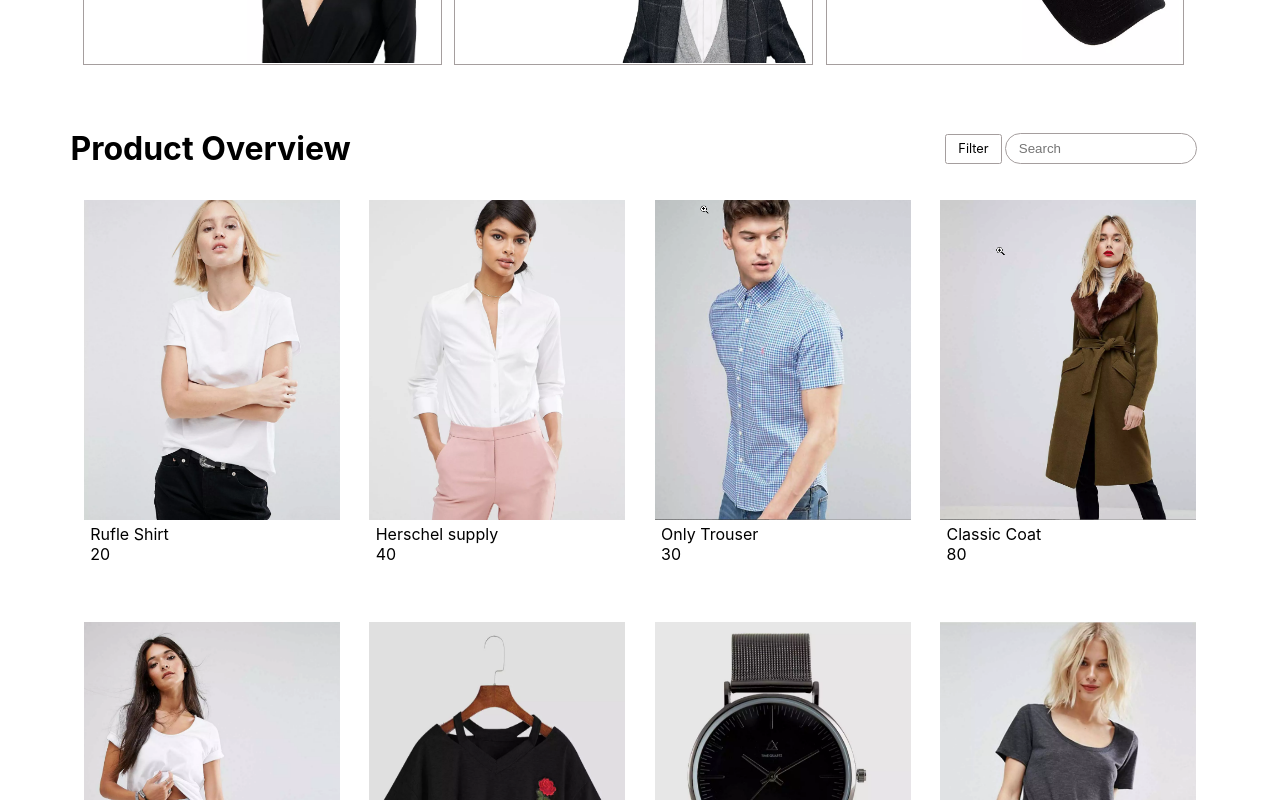
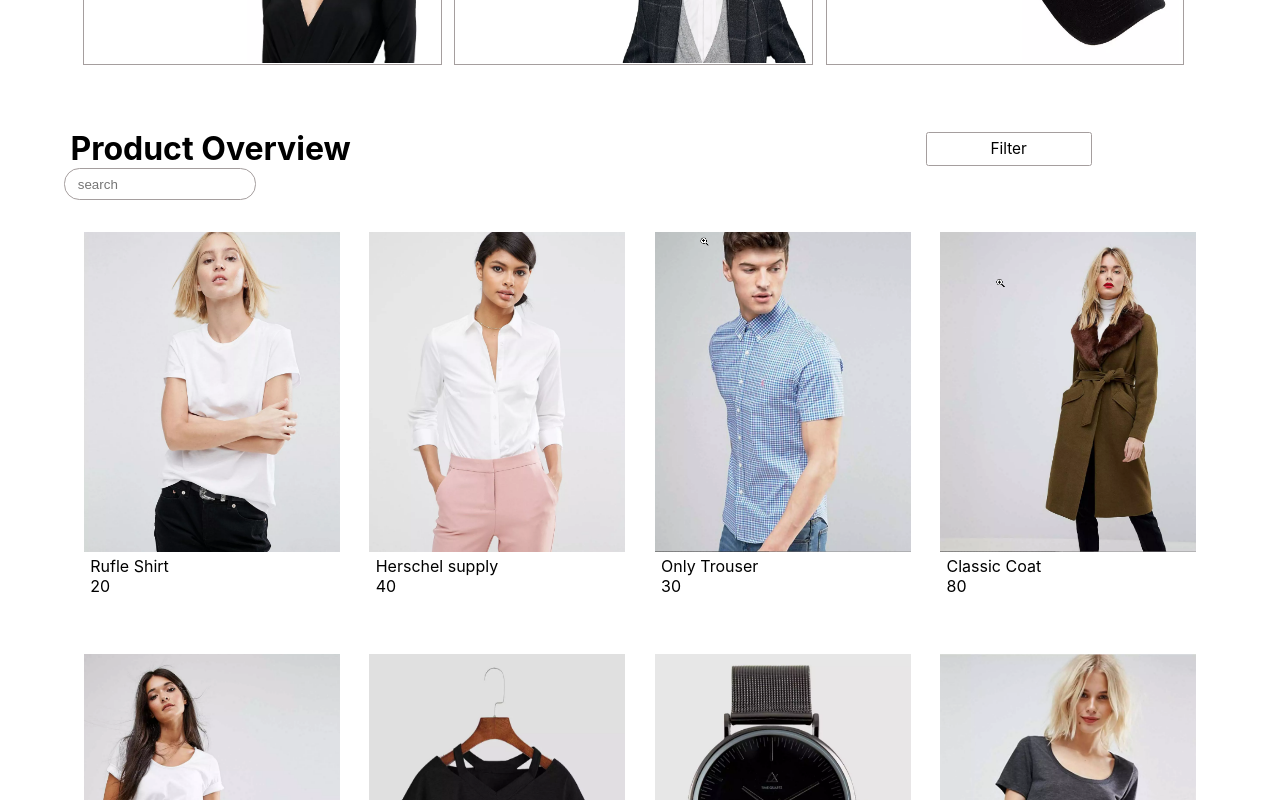
Before and after one commit to zaviyar-dev/ReactEcommerceApp, a React (Create React App) app: page /home in a window 1280 px wide. Shown: the part 780-1580 px from the top of the page. Built offline with nearby package versions, Linux system fonts and the light colour scheme.

Commit message:
adding searching functionality

```diff
--- a/package.json
+++ b/package.json
@@ -1,6 +1,5 @@
 {
   "name": "ecommerce",
-  "homepage": "https://zaviyar-dev.github.io/reactecommerce",
   "version": "0.1.0",
   "private": true,
   "dependencies": {
@@ -19,8 +18,6 @@
     "web-vitals": "^1.1.2"
   },
   "scripts": {
-    "predeploy": "npm run build",
-    "deploy": "gh-pages -d build",
     "start": "react-scripts start",
     "build": "react-scripts build",
     "test": "react-scripts test",
--- a/src/App.css
+++ b/src/App.css
@@ -354,7 +354,7 @@ hr{
   display: flex;
   justify-content: space-between;
   align-items: center;
-  width: 88vw;
+  width: 80vw;
 }
 .filter-page{
   overflow: hidden;
@@ -387,8 +387,8 @@ hr{
 }
 .product-heading > div > a{
   border: 1px solid rgb(165, 158, 158);
-  padding: 0.5vw 1vw;
-  font-size: 1vw;
+  padding: 0.5vw 5vw;
+  font-size: 1.2vw;
   border-radius: 0.2vw;
   margin: 0.2vw;
   transition: 0.3s ease;
--- a/src/components/FilterPage.js
+++ b/src/components/FilterPage.js
@@ -1,11 +1,12 @@
-import React, {useState} from 'react'
+import React, { useState } from 'react'
 
 const FilterPage = (props) => {
 
     const [filterClass, setFilterClass] = useState('filter-page2')
+    // const [SearchItem, setSearchItem] = useState([])
     const showFilterPage = (e) => {
         e.preventDefault()
-        if (filterClass ==='filter-page2') {
+        if (filterClass === 'filter-page2') {
             setFilterClass('filter-page')
         } else {
             setFilterClass('filter-page2')
@@ -17,7 +18,6 @@ const FilterPage = (props) => {
                 <h1>Product Overview</h1>
                 <div>
                     <a onClick={showFilterPage} href="#">Filter</a>
-                   <input className="search-bar" type="text" placeholder="Search"/>
                 </div>
             </div>
             <div className={filterClass}>
--- a/src/components/Product.js
+++ b/src/components/Product.js
@@ -1,13 +1,15 @@
-import React, { useContext } from 'react'
+import React, { useState } from 'react'
 import FilterPage from './FilterPage'
 import { useCart } from "react-use-cart"
 import { productValues } from '../App'
-import {filterData} from './data'
+import { filterData } from './data'
+
 
 const Product = (props) => {
     const { addItem } = useCart();
     // const productData = useContext(productValues)
-
+    const [searchTerm, setSearchTerm] = useState('')
+    // productData.filter((curVal) => { return curVal.text.includes(searchTerm) })
     return (
         <>
             <productValues.Consumer>
@@ -17,24 +19,46 @@ const Product = (props) => {
                             <>
                                 <div className="products">
                                     <FilterPage filterData={filterData} />
+                                    <input className='search-bar' type="text" placeholder='search' style={{ marginLeft: '5vw', height: '2.5vw' }}
+                                        value={searchTerm} onChange={(e) => setSearchTerm(e.target.value)} />
                                     <div className="product-card-container">
-                                        {productData.map((val, index) => {
+                                        {
+                                            (searchTerm == '') ? productData.map((val, index) => {
+                                                return (
+                                                    <div key={index} className="product-card">
+                                                        <div className="product-img">
+                                                            <img src={val.img} alt="" />
+                                                        </div>
+                                                        <div className="product-text">
+                                                            <p>{val.text}<br />{val.price}</p>
+                                                        </div>
+                                                        <a onClick={() => {
+                                                            alert(`${val.text} added in your cart`)
+                                                            addItem(val)
+                                                        }} className="product-btn">Add to cart</a>
+                                                    </div>
+                                                )
+                                            }
+                                            ):
+                                            productData.filter((curVal) => { return curVal.text.toLowerCase().includes(searchTerm.toLowerCase()) }).map((val, index) => {
                                             return (
-                                                 <div key={index} className="product-card">
+                                                <div key={index} className="product-card">
                                                     <div className="product-img">
                                                         <img src={val.img} alt="" />
                                                     </div>
                                                     <div className="product-text">
                                                         <p>{val.text}<br />{val.price}</p>
                                                     </div>
-                                                     <a onClick={() => {
+                                                    <a onClick={() => {
                                                         alert(`${val.text} added in your cart`)
                                                         addItem(val)
-                                                        }} className="product-btn">Add to cart</a>
+                                                    }} className="product-btn">Add to cart</a>
                                                 </div>
                                             )
-                                        })}
-
+                                        })
+                                            }
+                                        {
+                                        }
                                     </div>
                                 </div>
 
```
